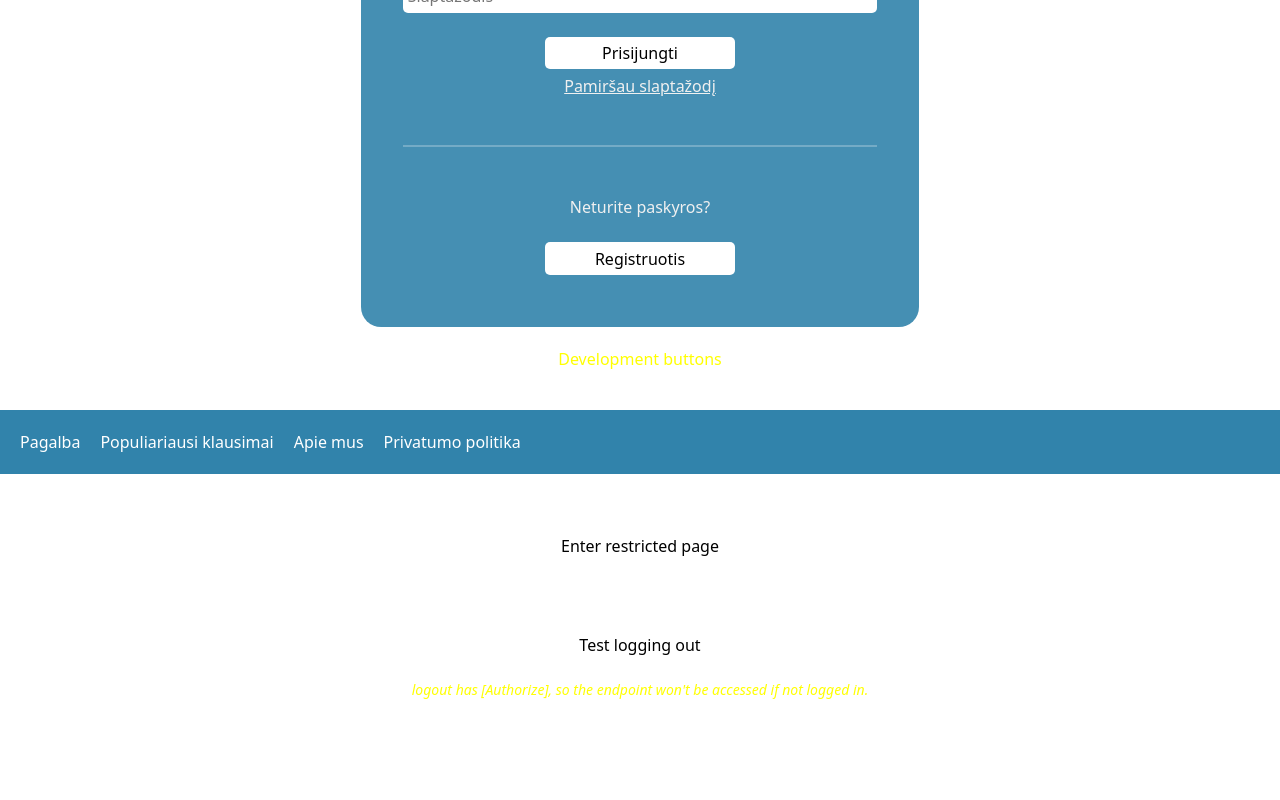
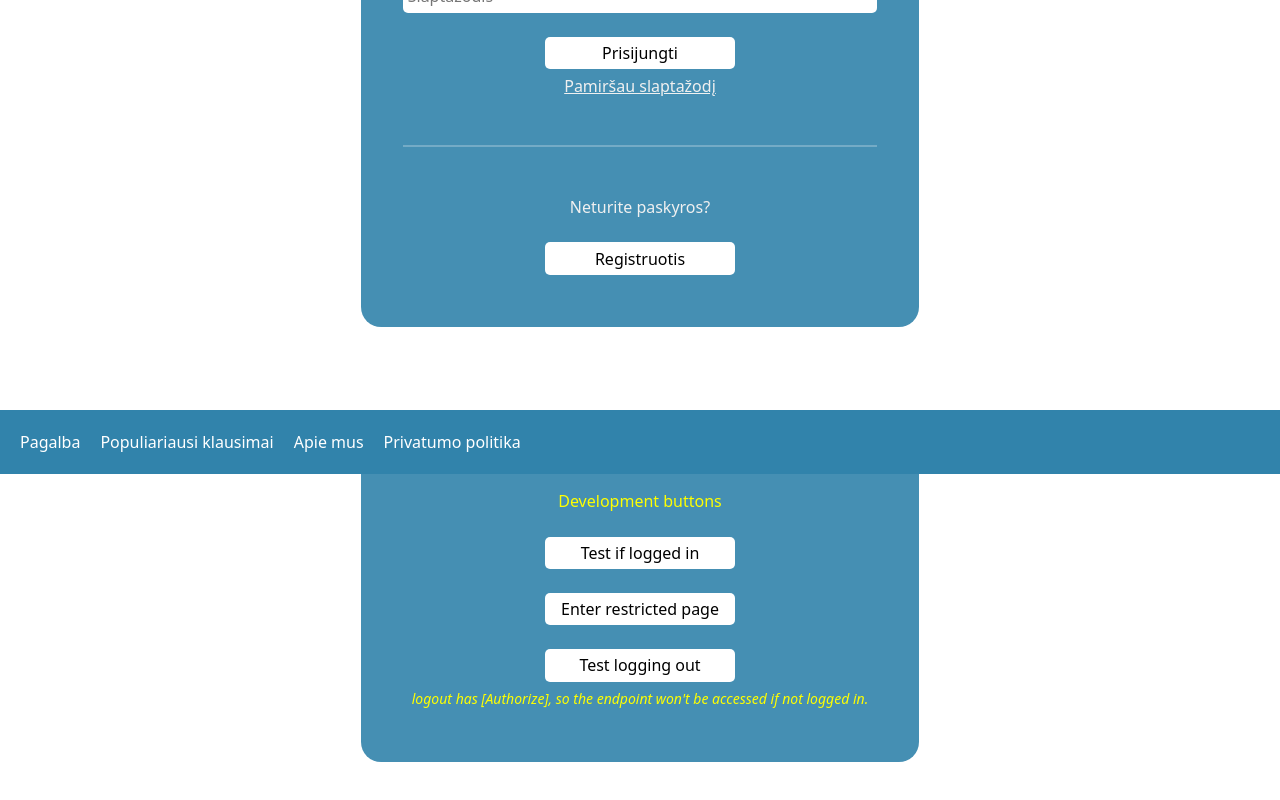
Before and after one commit to ItsZil/neismesk, a React (Create React App) app in the folder ClientApp/: page /login in a window 1280 px wide. Shown: the part 326-1126 px from the top of the page. Built offline with nearby package versions, Linux system fonts and the light colour scheme.

Commit message:
Fix access control frontend

```diff
--- a/ClientApp/src/components/LoginPage/LoginPage.js
+++ b/ClientApp/src/components/LoginPage/LoginPage.js
@@ -95,6 +95,8 @@ export const LoginPage = () => {
                 </div>
             </div>
 
+            <div className='outerBoxWrapper'>
+                <div className='outerBox'>
                     <div className='innerBox'>
                         <center>
                             <p style={{ color: "yellow" }}>Development buttons</p>
@@ -105,5 +107,7 @@ export const LoginPage = () => {
                         </center>
                     </div>
                 </div>
+            </div>
+        </div>
     )
 }
--- a/ClientApp/src/components/TestAccessControl.js
+++ b/ClientApp/src/components/TestAccessControl.js
@@ -60,6 +60,7 @@ export const TestAccessControl = () => {
 
     // Check if the user is logged in. If they are, render the page.
     return isLoggedIn ? (
+        <div className='outerBoxWrapper'>
             <div className='outerBox'>
                 <div className='innerBox'>
                     <center>
@@ -71,5 +72,6 @@ export const TestAccessControl = () => {
                     </center>
                 </div>
             </div>
+        </div>
     ) : null; // null - don't render anything.
 }
```
Lines whose indentation alone changed are shown as unchanged.
